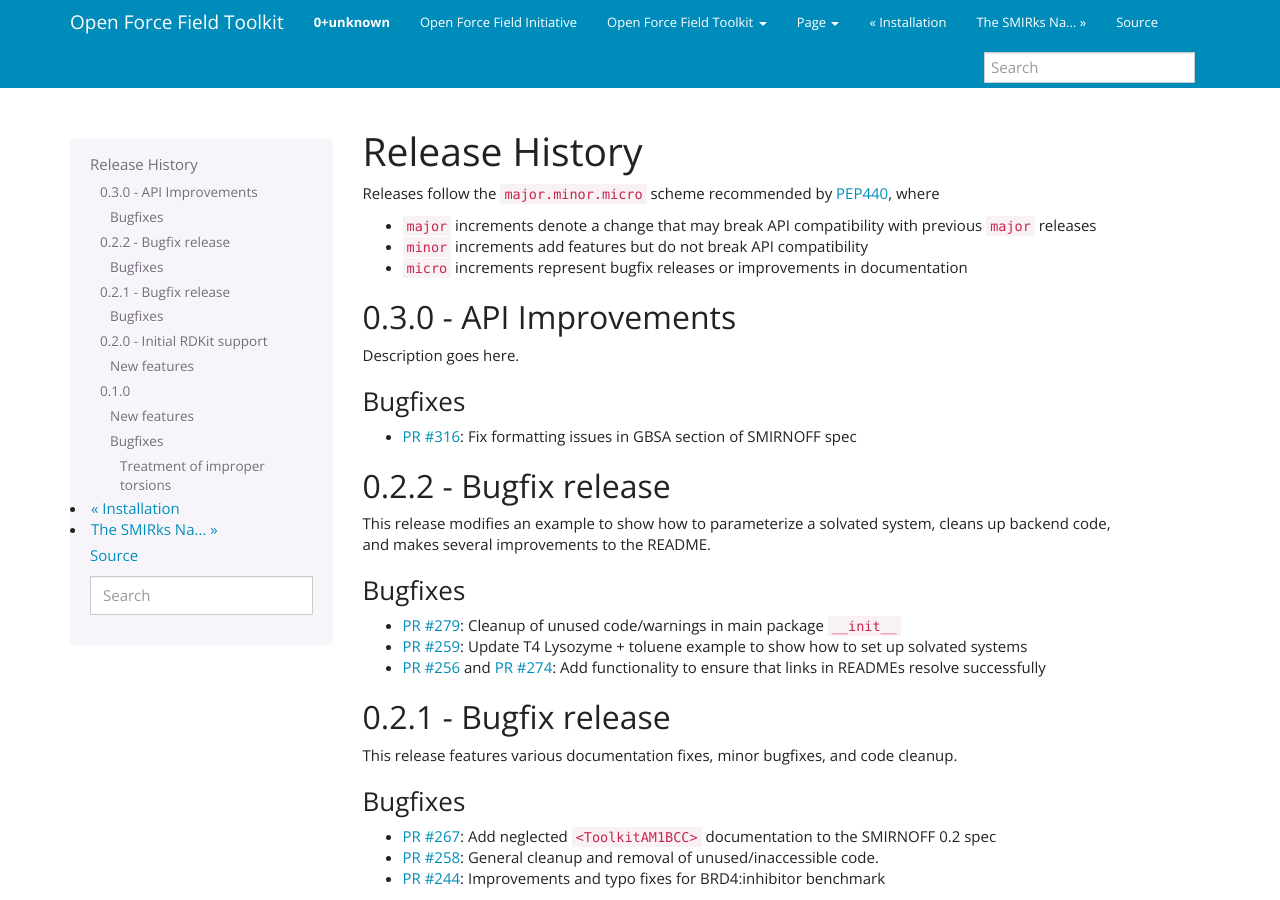
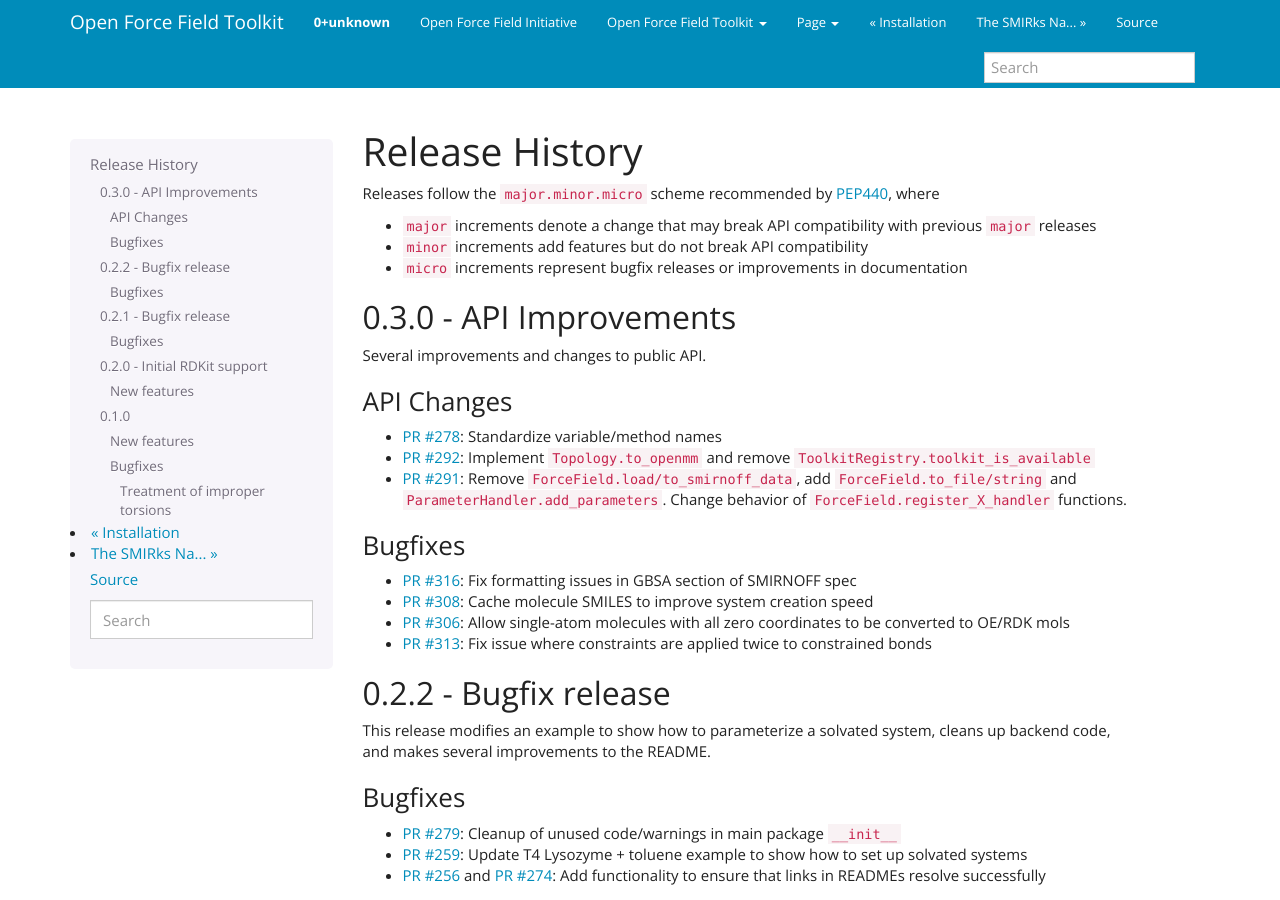
Before and after one commit to openforcefield/openff-toolkit, a Sphinx documentation site: the page built from docs/releasehistory.rst, in a window 1280 px wide and 900 px high. Built offline with Sphinx 7.4.7, drawn with Linux system fonts in a browser that asks for light colours.

Commit message:
Update releasehistory.rst

```diff
--- a/docs/releasehistory.rst
+++ b/docs/releasehistory.rst
@@ -10,11 +10,20 @@ Releases follow the ``major.minor.micro`` scheme recommended by `PEP440 <https:/
 0.3.0 - API Improvements
 ------------------------
 
-Description goes here.
+Several improvements and changes to public API.
+
+API Changes
+"""""""""""
+* `PR #278 <https://github.com/openforcefield/openforcefield/pull/278>`_: Standardize variable/method names
+* `PR #292 <https://github.com/openforcefield/openforcefield/pull/292>`_: Implement ``Topology.to_openmm`` and remove ``ToolkitRegistry.toolkit_is_available``
+* `PR #291 <https://github.com/openforcefield/openforcefield/pull/291>`_: Remove ``ForceField.load/to_smirnoff_data``, add ``ForceField.to_file/string`` and ``ParameterHandler.add_parameters``. Change behavior of ``ForceField.register_X_handler`` functions.
 
 Bugfixes
 """"""""
 * `PR #316 <https://github.com/openforcefield/openforcefield/pull/316>`_: Fix formatting issues in GBSA section of SMIRNOFF spec
+* `PR #308 <https://github.com/openforcefield/openforcefield/pull/308>`_: Cache molecule SMILES to improve system creation speed
+* `PR #306 <https://github.com/openforcefield/openforcefield/pull/306>`_: Allow single-atom molecules with all zero coordinates to be converted to OE/RDK mols
+* `PR #313 <https://github.com/openforcefield/openforcefield/pull/313>`_: Fix issue where constraints are applied twice to constrained bonds
 
 0.2.2 - Bugfix release
 ----------------------
```
